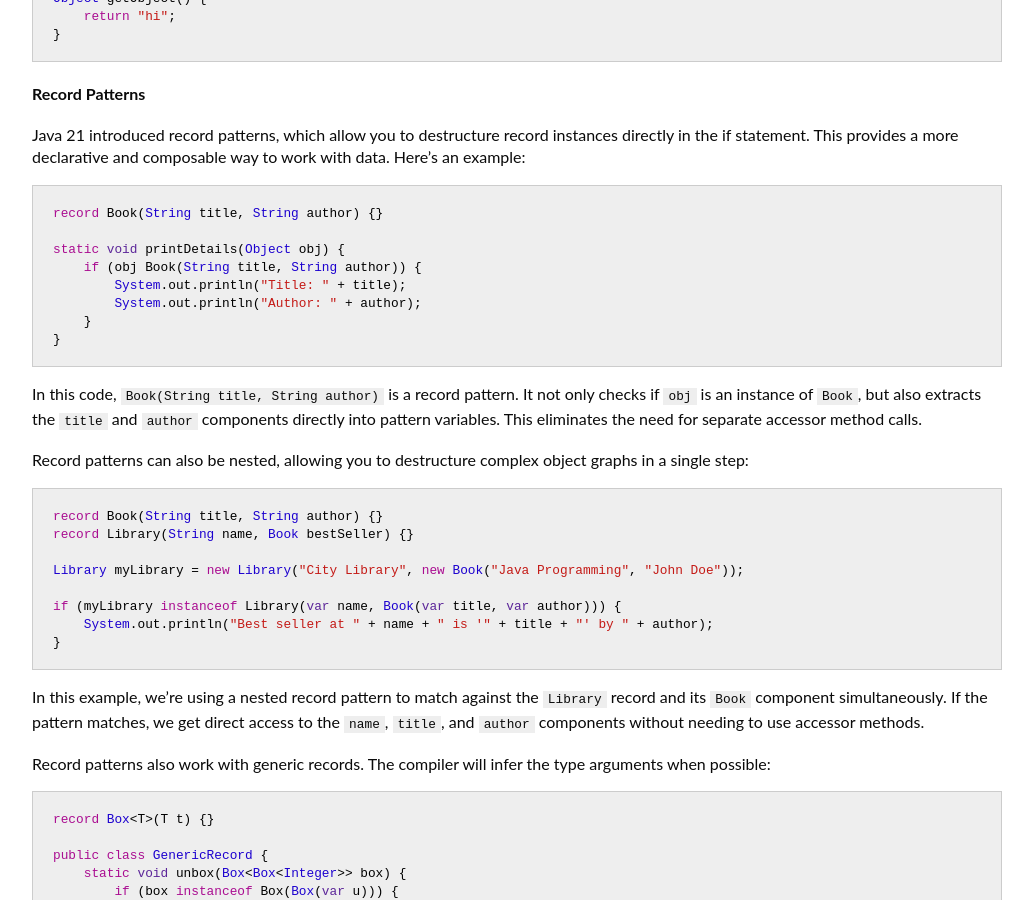
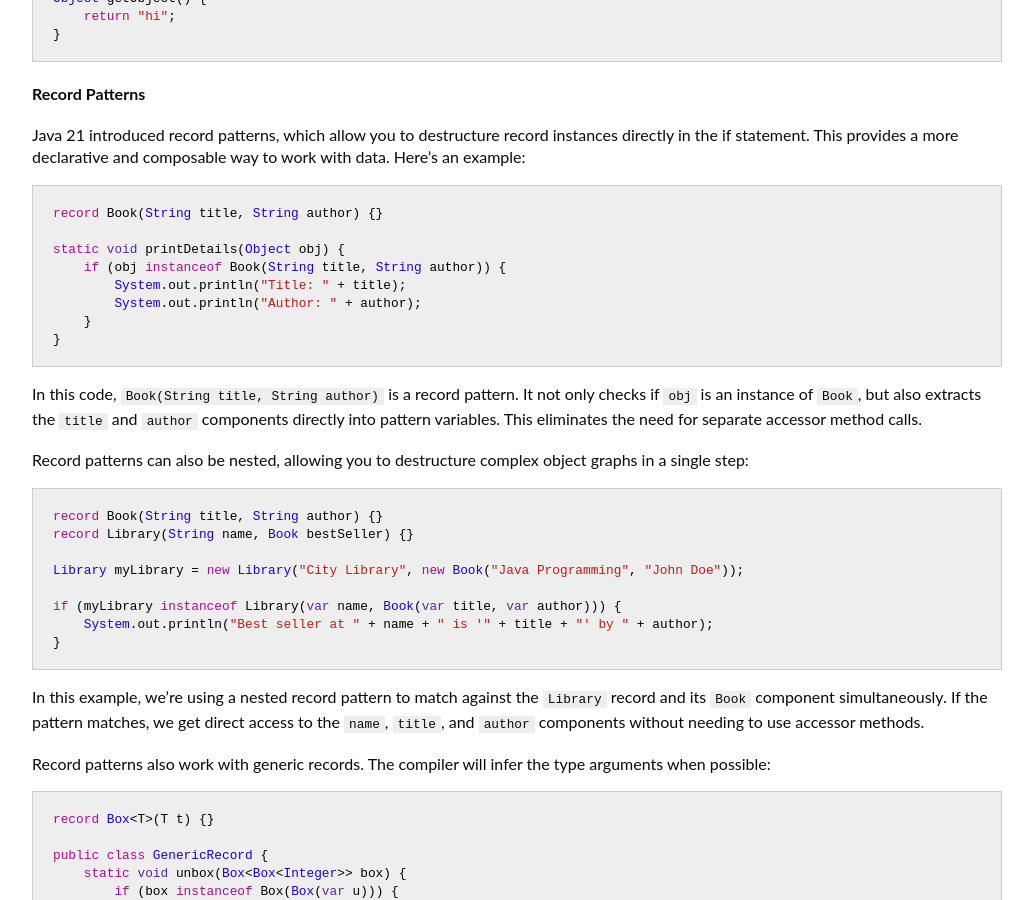
Before and after one commit to bigant88/ocpj21-book, a Jekyll site: the page built from ch05.md, in a window 1280 px wide and 900 px high, scrolled down 3573 px. Shown: the whole window, without its empty margins (123-1156 px from the left). Built offline with Jekyll 4.4.1, drawn with Linux system fonts in a browser that asks for light colours; nearby versions of some CDN libraries.

Commit message:
minor updates on ch05.md
Fixed broken ToC link and added missing `instanceof` keyword to one of the snippets

```diff
--- a/ch05.md
+++ b/ch05.md
@@ -17,7 +17,7 @@
 ## Chapter Content
 
 - [The `if` Statement](#the-if-statement)
-    - [Pattern Matching in `if` Statements](pattern-matching-in-if-statements)
+    - [Pattern Matching in `if` Statements](#pattern-matching-in-if-statements)
     - [Flow Scoping](#flow-scoping)
 - [The `switch` Statement](#the-switch-statement)
     - [Types in `case` Statements](#types-in-case-statements)
@@ -154,7 +154,7 @@
 record Book(String title, String author) {}
 
 static void printDetails(Object obj) {
-    if (obj Book(String title, String author)) {
+    if (obj instanceof Book(String title, String author)) {
         System.out.println("Title: " + title);
         System.out.println("Author: " + author);
     }
```
